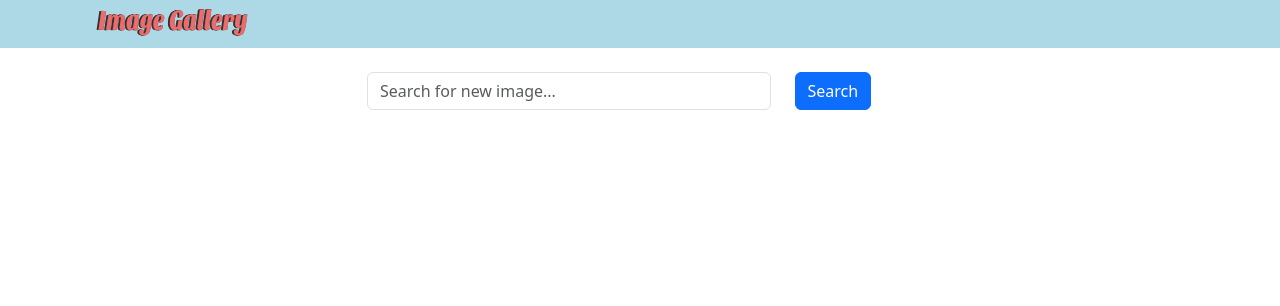
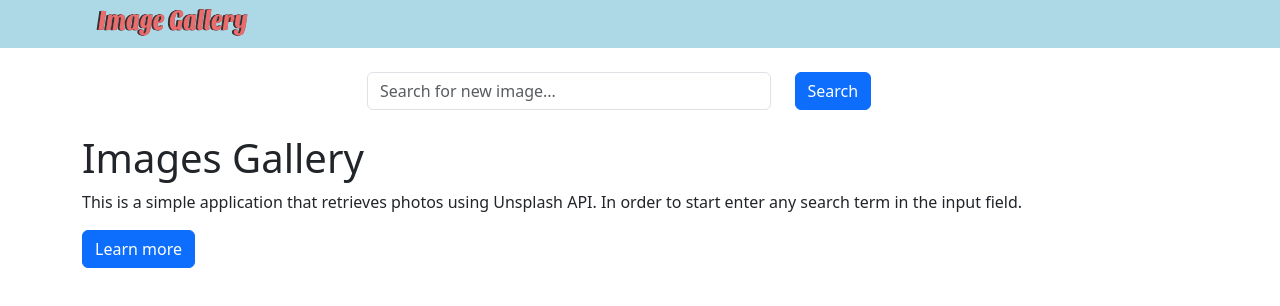
Before and after one commit to hkearn777/images-gallery, a React (Create React App) app in the folder frontend/: page / in a window 1280 px wide. Shown: the top 306 px of the page. Built offline with nearby package versions, Linux system fonts and the light colour scheme.

Commit message:
welcome component

```diff
--- a/frontend/src/App.js
+++ b/frontend/src/App.js
@@ -3,7 +3,9 @@
 import Header from './components/Header';
 import Search from './components/Search';
 import ImageCard from './components/ImageCard';
+import Welcome from './components/Welcome';
 import { Container, Row, Col  } from 'react-bootstrap';
+
 
 const UNSPLASH_KEY = process.env.REACT_APP_UNSPLASH_KEY;
 
@@ -33,6 +35,7 @@
       <Header title="Images Gallery" />
       <Search word={word} setWord={setWord} handleSubmit={handleSearchSubmit} />
       <Container className="mt-4">
+        {images.length ? (
           <Row xs={1} md={2} lg={3}>
           {images.map((image, i) => (
             <Col key={i} className="pb-3">
@@ -40,6 +43,9 @@
             </Col>
           ))}
         </Row>
+      ) : (
+        <Welcome/>
+      )}
       </Container>
     </div>
   );
--- a/frontend/src/components/Header.js
+++ b/frontend/src/components/Header.js
@@ -10,7 +10,7 @@
   return (
     <Navbar style={navbarStyle} variant="light">
       <Container>
-        <Logo style={{ maxWidth: '12rem', maxHeight: '2rem' }} />
+        <Logo alt={title} style={{ maxWidth: '12rem', maxHeight: '2rem' }} />
       </Container>
     </Navbar>
   );
--- /dev/null
+++ b/frontend/src/components/Welcome.js
@@ -0,0 +1,18 @@
+import React from "react";
+import { Jumbotron, Button } from "react-bootstrap";
+
+const Welcome = () => (
+    <Jumbotron>
+        <h1>Images Gallery</h1>
+        <p>
+            This is a simple application that retrieves photos using Unsplash API. In order to start enter any search term in the input field.
+        </p>
+        <p>
+            <Button variant="primary" href="https://unsplash.com" target="_blank">
+                Learn more
+            </Button>
+        </p>
+    </Jumbotron>
+);
+
+export default Welcome;
```
Lines whose indentation alone changed are shown as unchanged.
